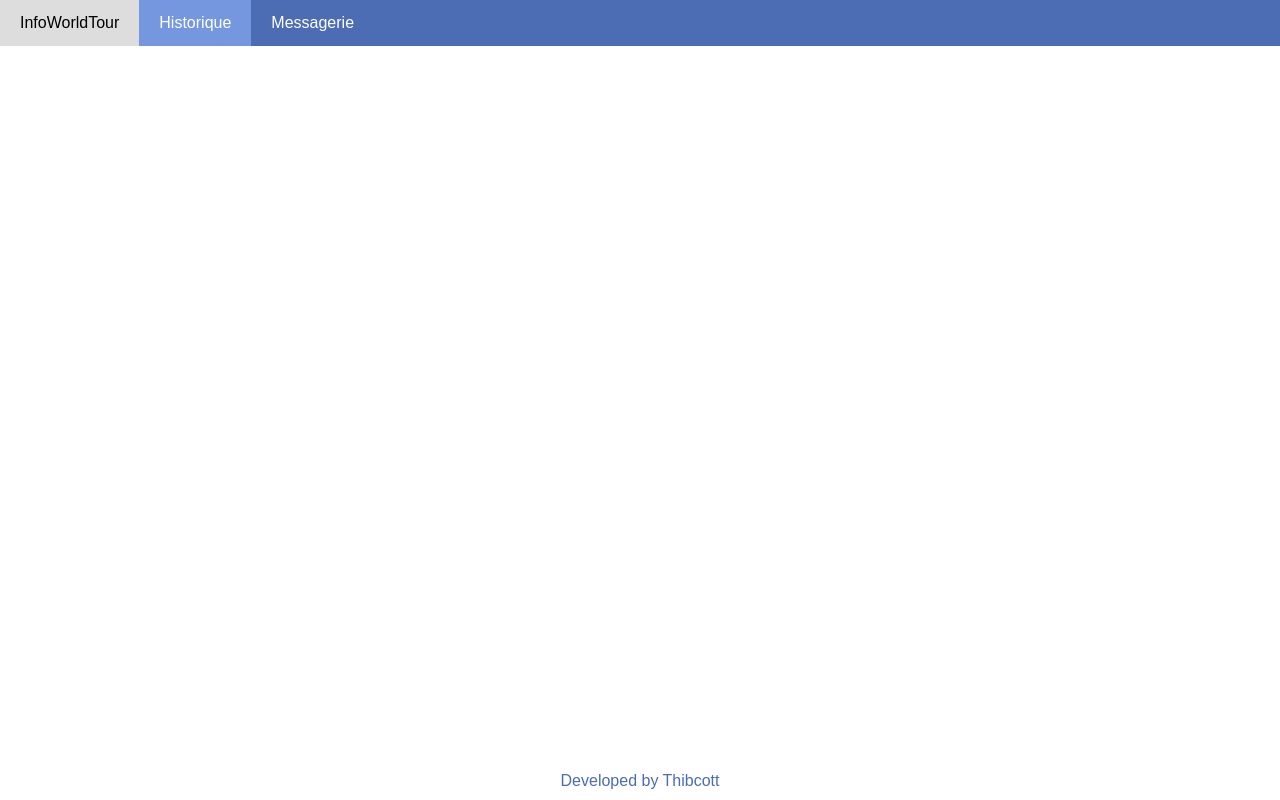
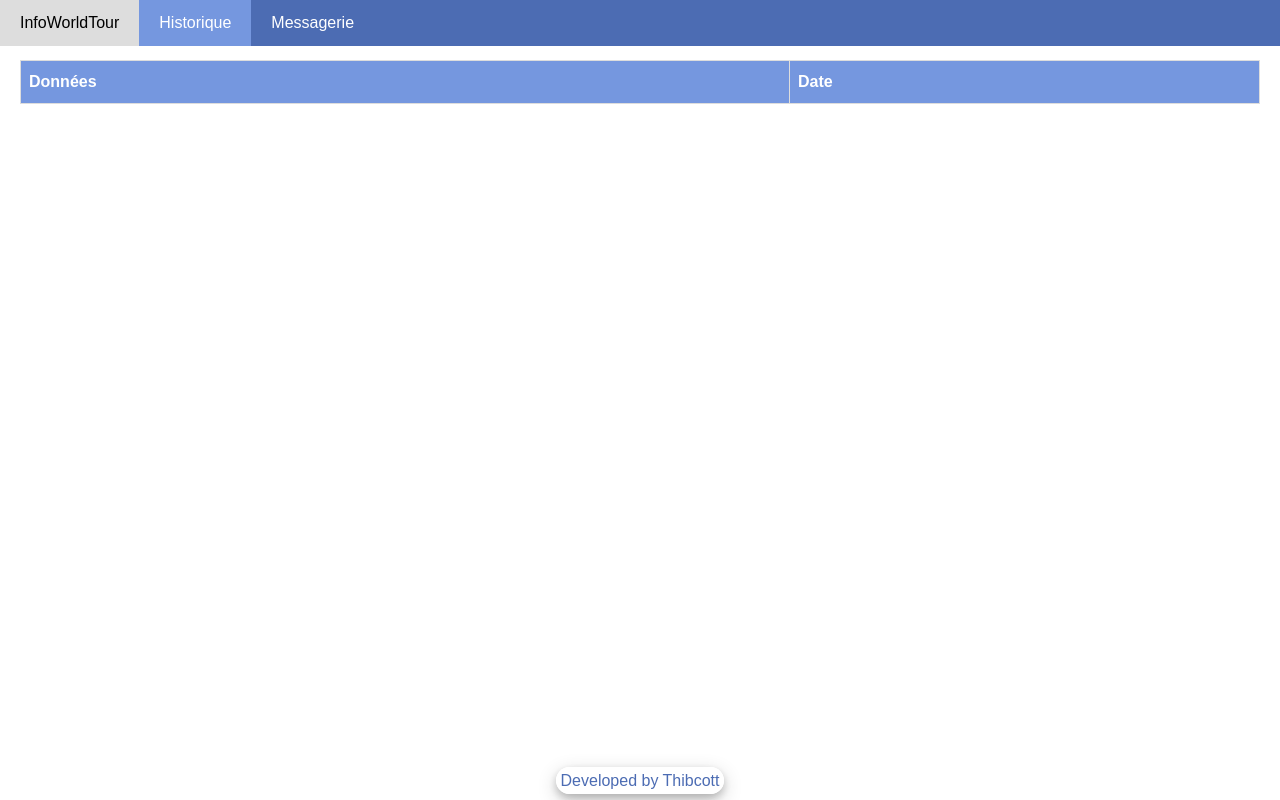
Before and after one commit to Thibcott/WEB-InfoWorldTour, a plain HTML site: page historique/index.html in a window 1280 px wide. Drawn offline with Linux system fonts and the light colour scheme; no server answers.

Commit message:
add hisorique

```diff
--- a/historique/index.html
+++ b/historique/index.html
@@ -9,7 +9,7 @@
     <link rel="stylesheet" href="styles.css">
 </head>
 
-<body>
+<body onload="onload()">
     <header>
         <div class="navbar">
             <a href="../index.html">InfoWorldTour</a>
@@ -18,15 +18,16 @@
             <!-- <a href="aide.html" class="right">Aide</a> -->
         </div>
     </header>
-    <article>
+    <article onload="onload()">
+        <table id="historic">
+           <tr><th>Données</th><th>Date</th><tr>
+        </table>
     </article>
     <footer>
-        <label>
-            Developed by
+
             <a href="https://github.com/Thibcott">
-                Thibcott
+                Developed by Thibcott
             </a>
-        </label>
     </footer>
 </body>
 <script src="../jquery.js"></script>
--- a/historique/script.js
+++ b/historique/script.js
@@ -1,3 +1,8 @@
+function onload(){
+    getDate();
+    getVoyage();
+}
+
 function getDate() {
     fetch('http://localhost:3000/dateDuJour')
         .then(response => response.json())
@@ -10,14 +15,21 @@ function getDate() {
 
 //GET pour recupere l'historique des données de la db concernant les voyages
 function getVoyage() {
-    alert()
     //get pour recupere les messages
     fetch('http://localhost:3000/getDataTravel/')
         .then(response => response.json())
         .then(response => {
-            console.log(response);
-            let html
-            //sortie affichage
-            // document.getElementById("conv").innerHTML = html;
+            let html = "" ;
+            let i = 0;
+            response.forEach(element => {
+                console.log(JSON.parse(element.voyData))
+                html = "<tr>  <td>"+element.voyData +" </td> <td>"+element.voyDate +" </td></tr>"+html ;
+                console.log(i);
+                i++;
+            });
+            console.log(response.length)
+            document.getElementById("historic").innerHTML =
+            document.getElementById("historic").innerHTML + html;
+
         });
 }
--- a/historique/styles.css
+++ b/historique/styles.css
@@ -8,7 +8,10 @@
   margin: 0;
 }
 article{
-    margin-bottom:46px ;
+  margin:  auto;
+  margin-top: 60px;
+  margin-bottom: 150px;
+  padding: 0 20px;
 }
 /* Footer */
 footer {
@@ -20,8 +23,18 @@
   text-align: center;
   padding-bottom: 10px;
 
+
+}
+footer label{
+
+
 }
 footer a {
+  background-color: white;
+  padding: 5px;
+  border-radius: 50px;
+  box-shadow: 0 4px 8px 0 rgba(0, 0, 0, 0.2), 0 6px 20px 0 rgba(0, 0, 0, 0.19);
+
   text-decoration: none;
   color: rgb(76, 108, 179);
 
@@ -31,7 +44,6 @@
   background-color: rgb(76, 108, 179);
 
 }
-
 
   /* Sticky navbar - toggles between relative and fixed, depending on the scroll position. It is positioned relative until a given offset position is met in the viewport - then it "sticks" in place (like position:fixed). The sticky value is not supported in IE or Edge 15 and earlier versions. However, for these versions the navbar will inherit default position */
   .navbar {
@@ -69,3 +81,27 @@
     background-color: rgb(117, 151, 223);
     color: white;
   }
+
+
+  #historic {
+    font-family: Arial, Helvetica, sans-serif;
+    border-collapse: collapse;
+    width: 100%;
+  }
+
+  #historic td, #historic th {
+    border: 1px solid #ddd;
+    padding: 8px;
+  }
+
+  #historic tr:nth-child(odd){background-color: #f2f2f2;}
+
+  #historic tr:hover {background-color: #ddd;}
+
+  #historic th {
+    padding-top: 12px;
+    padding-bottom: 12px;
+    text-align: left;
+    background-color:  rgb(117, 151, 223);
+    color: white;
+  }
```
Also changed, not shown: messagerie/index.html (+9 -1 lines), messagerie/script.js (+10 -15 lines). Lines whose indentation alone changed are shown as unchanged.
